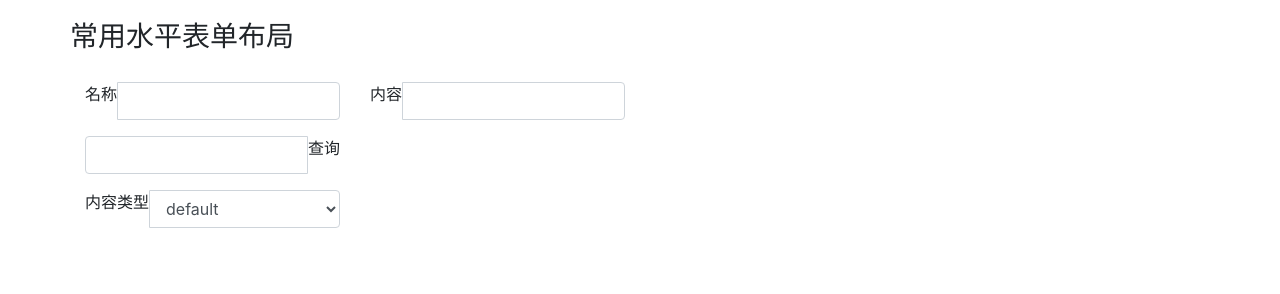
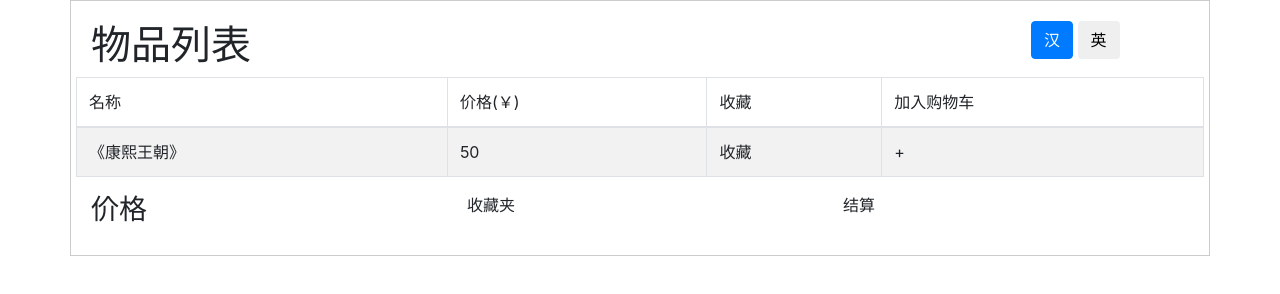
Before and after one commit to wuyxp/design-patterns, a website built with webpack: page demo/index.html in a window 1280 px wide. Built offline with nearby package versions, Linux system fonts and the light colour scheme.

Commit message:
增加基础布局

```diff
--- a/demo/index.html
+++ b/demo/index.html
@@ -4,47 +4,61 @@
     <meta charset="UTF-8">
     <title>test</title>
     <link rel="stylesheet" href="./css/bootstrap.css">
+    <style>
+        .container{
+            border: 1px solid #ccc;
+            padding: 20px;
+        }
+    </style>
 </head>
 <body>
 <div class="container">
-    <div class="row" style="padding: 20px 0">
-        <h3>常用水平表单布局</h3>
-    </div>
     <div class="row">
-        <!--前缀-->
-        <div class="form-group col-lg-3">
-            <div class="input-group">
-                <span class="input-group-addon">名称</span>
-                <input class="form-control" type="text">
-            </div>
+        <div class="col-md-10">
+            <h1>物品列表</h1>
         </div>
-        <div class="form-group col-lg-3">
-            <div class="input-group">
-                <span class="input-group-addon">内容</span>
-                <input class="form-control" type="text">
-            </div>
+        <div class="col-md-2">
+            <button type="button" class="btn btn-primary btn-xs">汉</button>
+            <button type="button" class="btn btn-default btn-xs">英</button>
         </div>
     </div>
     <div class="row">
-        <!--后缀-->
-        <div class="form-group col-lg-3">
-            <div class="input-group">
-                <input class="form-control" type="text">
-                <span class="input-group-addon">查询</span>
-            </div>
-        </div>
+        <table class="table table-striped table-bordered table-hover">
+            <thead>
+                <tr>
+                    <td>名称</td>
+                    <td>价格(￥)</td>
+                    <td>收藏</td>
+                    <td>加入购物车</td>
+                </tr>
+            </thead>
+            <tbody>
+                <tr>
+                    <td>
+                        《康熙王朝》
+                    </td>
+                    <td>
+                        50
+                    </td>
+                    <td>
+                        收藏
+                    </td>
+                    <td>
+                        +
+                    </td>
+                </tr>
+            </tbody>
+        </table>
     </div>
     <div class="row">
-        <!--下拉框-->
-        <div class="form-group col-lg-3">
-            <div class="input-group">
-                <span class="input-group-addon">内容类型</span>
-                <select class="form-control">
-                    <option>default</option>
-                    <option>one</option>
-                    <option>two</option>
-                </select>
-            </div>
+        <div class="col-md-4">
+            <h3>价格</h3>
+        </div>
+        <div class="col-md-4">
+            收藏夹
+        </div>
+        <div class="col-md-4">
+            结算
         </div>
     </div>
 </div>
```
